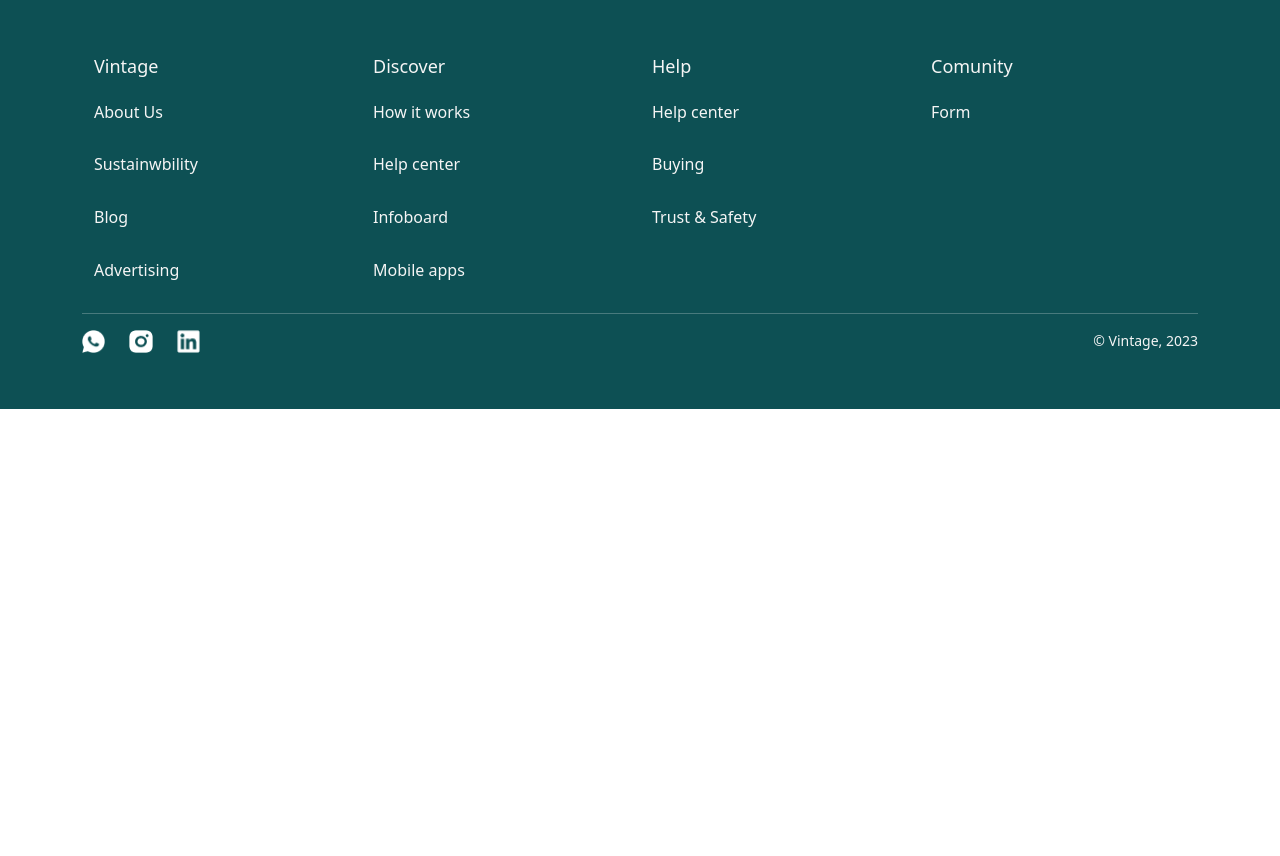
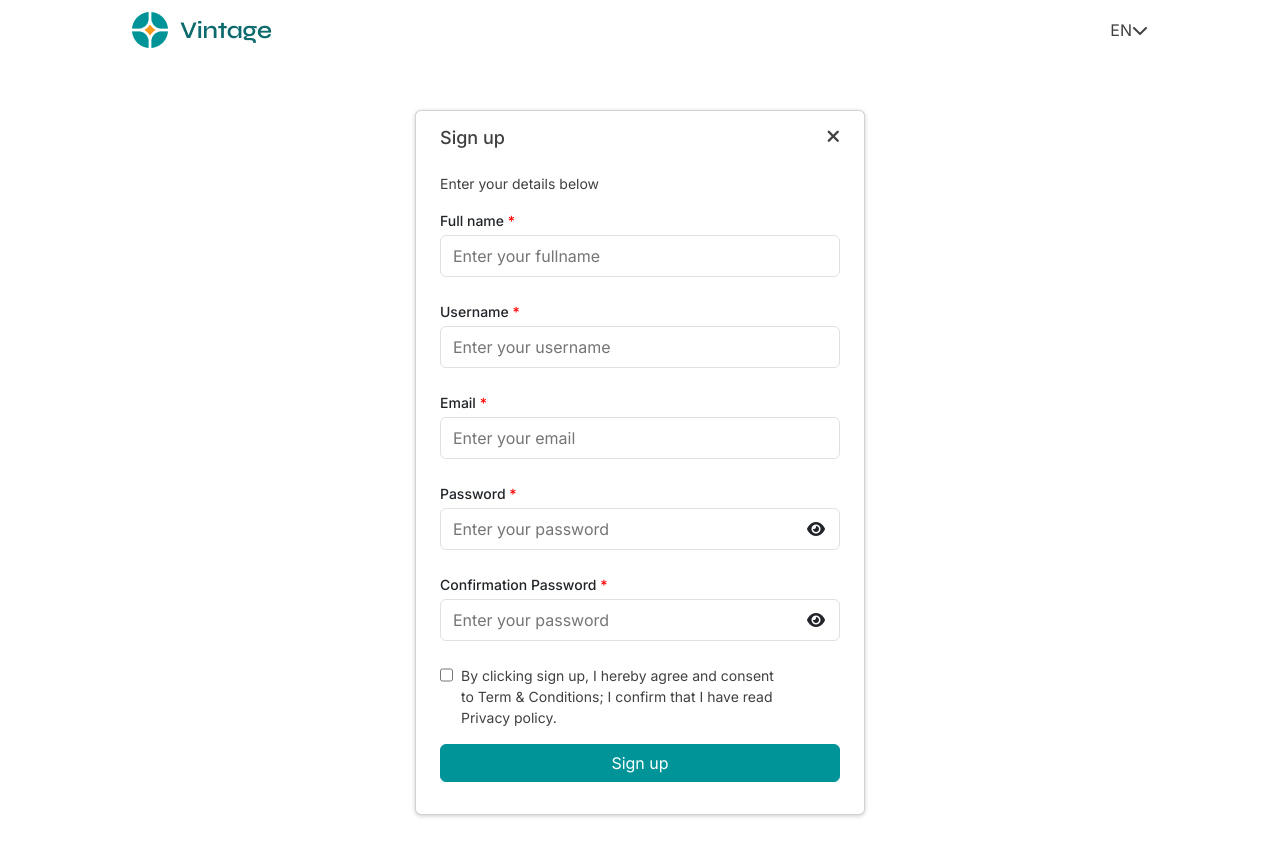
Before and after one commit to rizkiismail9a/vintage-app, a Vue app: page /signup in a window 1280 px wide. Shown: the top 856 px of the page. Before the commit the page ends 800 px from the top, so only its background shows below. Built offline with nearby package versions, Linux system fonts and the light colour scheme.

Commit message:
creating auth page

```diff
--- a/src/App.vue
+++ b/src/App.vue
@@ -1,9 +1,4 @@
 <template>
-  <!-- <NavbarComponent /> -->
   <router-view />
-  <footerComponent></footerComponent>
 </template>
-<script setup>
-// import NavbarComponent from "./components/Navbar/NavbarComponent.vue";
-import footerComponent from "./components/Footer/footerComponent.vue";
-</script>
+<script setup></script>
--- a/src/components/Navbar/NavbarComponent.vue
+++ b/src/components/Navbar/NavbarComponent.vue
@@ -14,8 +14,8 @@
         </form>
         <!-- auth menu -->
         <div class="d-flex navbar__auth justify-content-between align-items-center">
-          <button class="btn btn-outline-primary btn-login">Login</button>
-          <button class="btn btn-primary btn-signup">Signup</button>
+          <router-link to="/login" class="btn btn-outline-primary btn-login">Login</router-link>
+          <router-link to="/signup" class="btn btn-primary btn-signup">Signup</router-link>
         </div>
         <div style="color: #404040" class="language border-start">EN<i class="fa-solid fa-chevron-down"></i></div>
       </div>
--- /dev/null
+++ b/src/components/Navbar/simpleNavbar.vue
@@ -0,0 +1,41 @@
+<template>
+  <div class="navbar font-main fixed-top bg-white">
+    <div class="container navbar__container d-flex flex-md-row flex-column">
+      <!-- logo -->
+      <router-link to="/"><img src="../../assets/images/logo.png" alt="vintage logo" class="navbar__logo" /></router-link>
+      <div>
+        <div style="color: #404040" class="language">EN<i class="fa-solid fa-chevron-down"></i></div>
+      </div>
+    </div>
+  </div>
+</template>
+
+<script setup>
+import { ref } from "vue";
+import { useRouter } from "vue-router";
+const router = useRouter();
+</script>
+
+<style scoped>
+@media screen and (min-width: 992px) {
+  .navbar {
+    padding: 12px 120px 12px 120px;
+  }
+  .language {
+    padding-left: 27px;
+    margin-left: 27px;
+  }
+}
+@media screen and (max-width: 990px) {
+  .navbar__logo,
+  .navbar__form,
+  .navbar__auth,
+  .language {
+    margin-bottom: 12px;
+  }
+
+  .language {
+    border: none !important;
+  }
+}
+</style>
--- /dev/null
+++ b/src/components/auth/loginCard.vue
@@ -0,0 +1,56 @@
+<template>
+  <div class="login__card card font-main d-flex flex-column justify-content-between">
+    <!-- title -->
+    <h1 class="login__title m-0">Login to vintage</h1>
+    <div class="login__form">
+      <form class="d-flex flex-column justify-content-between">
+        <p class="login__subtitle">Enter your details below</p>
+        <div class="d-flex flex-column position-relative">
+          <label for="email" class="font-500 mb-1">Email <span style="color: red">*</span></label>
+          <input type="email" id="email" class="input__form mx-0" placeholder="Enter your email" />
+        </div>
+        <div class="d-flex flex-column position-relative">
+          <label for="password" class="font-500 mb-1">Password <span style="color: red">*</span></label>
+          <input type="password" id="password" class="input__form mx-0" placeholder="Enter your password" />
+          <i class="fa-solid fa-eye position-absolute" style="right: 15px; top: 38px"></i>
+        </div>
+        <button class="login__button btn btn-primary">Continue</button>
+      </form>
+    </div>
+  </div>
+</template>
+
+<script setup></script>
+
+<style scoped>
+.card {
+  width: 402px;
+  height: fit-content;
+  box-shadow: 0px 1px 4px 0px #00000033;
+}
+.login__title {
+  padding: 16px 24px 8px 24px;
+  font-size: 18px;
+  font-weight: 500;
+  color: #404040;
+}
+.login__subtitle {
+  font-size: 14px;
+  color: #404040;
+}
+.login__form {
+  padding: 16px 24px 8px 24px;
+}
+.input__form {
+  border: 1px solid #e0e0e0;
+  border-radius: 6px;
+  padding: 8px 12px 8px 12px;
+  margin-bottom: 24px;
+}
+label {
+  font-size: 14px;
+}
+.login__button {
+  margin: 16px 0 24px 0;
+}
+</style>
--- /dev/null
+++ b/src/components/auth/regCard.vue
@@ -0,0 +1,93 @@
+<template>
+  <div class="register__card card font-main d-flex flex-column justify-content-between">
+    <!-- title -->
+    <h1 class="register__title m-0 d-flex justify-content-between"><span>Sign up</span> <i class="fa-solid fa-xmark"></i></h1>
+    <div class="register__form">
+      <form class="d-flex flex-column justify-content-between">
+        <p class="register__subtitle">Enter your details below</p>
+        <!-- full name -->
+        <div class="d-flex flex-column position-relative">
+          <label for="fullName" class="font-500 mb-1">Full name <span style="color: red">*</span></label>
+          <input type="text" id="fullName" class="input__form mx-0" placeholder="Enter your fullname" />
+        </div>
+        <!-- username -->
+        <div class="d-flex flex-column position-relative">
+          <label for="username" class="font-500 mb-1">Username <span style="color: red">*</span></label>
+          <input type="text" id="username" class="input__form mx-0" placeholder="Enter your username" />
+        </div>
+        <!-- email -->
+        <div class="d-flex flex-column position-relative">
+          <label for="email" class="font-500 mb-1">Email <span style="color: red">*</span></label>
+          <input type="email" id="email" class="input__form mx-0" placeholder="Enter your email" />
+        </div>
+        <!-- password -->
+        <div class="d-flex flex-column position-relative">
+          <label for="password" class="font-500 mb-1">Password <span style="color: red">*</span></label>
+          <input type="password" id="password" class="input__form mx-0" placeholder="Enter your password" />
+          <i class="fa-solid fa-eye position-absolute" style="right: 15px; top: 38px"></i>
+        </div>
+        <!-- password -->
+        <div class="d-flex flex-column position-relative">
+          <label for="passwordConfirm" class="font-500 mb-1">Confirmation Password <span style="color: red">*</span></label>
+          <input type="password" id="passwordConfirm" class="input__form mx-0" placeholder="Enter your password" />
+          <i class="fa-solid fa-eye position-absolute" style="right: 15px; top: 38px"></i>
+        </div>
+        <div class="d-flex gap-2 agreement d-flex align-items-start">
+          <input type="checkbox" name="" id="" />
+          <p class="m-0">By clicking sign up, I hereby agree and consent to Term & Conditions; I confirm that I have read Privacy policy.</p>
+        </div>
+        <button class="register__button btn btn-primary">Sign up</button>
+      </form>
+    </div>
+  </div>
+</template>
+
+<script setup></script>
+
+<style scoped>
+.card {
+  width: 450px;
+  height: fit-content;
+  box-shadow: 0px 1px 4px 0px #00000033;
+  margin-top: 110px;
+  margin-bottom: 50px;
+}
+.register__title {
+  padding: 16px 24px 8px 24px;
+  font-size: 18px;
+  font-weight: 500;
+  color: #404040;
+}
+.register__subtitle {
+  font-size: 14px;
+  color: #404040;
+}
+.register__form {
+  padding: 16px 24px 8px 24px;
+}
+.input__form {
+  border: 1px solid #e0e0e0;
+  border-radius: 6px;
+  padding: 8px 12px 8px 12px;
+  margin-bottom: 24px;
+  font-size: 16px;
+}
+label {
+  font-size: 14px;
+}
+.register__button {
+  margin: 16px 0 24px 0;
+}
+.agreement {
+  width: 343px;
+  font-size: 14px;
+  font-weight: 400;
+  letter-spacing: 0em;
+  text-align: left;
+  color: #404040;
+}
+.agreement input {
+  width: 20px;
+  height: 20px;
+}
+</style>
--- a/src/router/index.js
+++ b/src/router/index.js
@@ -14,6 +14,16 @@ const router = createRouter({
       name: "Collection",
       component: () => import("../views/productCollections.vue"),
     },
+    {
+      path: "/login",
+      name: "Login",
+      component: () => import("../views/LoginView.vue"),
+    },
+    {
+      path: "/signup",
+      name: "Sign Up",
+      component: () => import("../views/registerView.vue"),
+    },
   ],
   scrollBehavior(to, from, savedPosition) {
     return { top: 0 };
--- a/src/views/HomeView.vue
+++ b/src/views/HomeView.vue
@@ -18,11 +18,13 @@
     <!-- New products -->
     <productsList product-title="New Products" class="new-products"></productsList>
   </main>
+  <footerComponent></footerComponent>
 </template>
 
 <script setup>
 import { ref } from "vue";
 import NavbarComponent from "../components/Navbar/NavbarComponent.vue";
+import footerComponent from "../components/Footer/footerComponent.vue";
 import bannerView from "../components/header/bannerView.vue";
 import productsList from "../components/products/productsList.vue";
 const brands = ref(["Vans", "Boho", "Mango", "Reebok", "Converse", "Sandro", "Nike", "Adidas", "Dior", "Puma", "Zara", "Bershka", "American Eagle"]);
--- /dev/null
+++ b/src/views/LoginView.vue
@@ -0,0 +1,11 @@
+<template>
+  <simpleNavbar></simpleNavbar>
+  <div class="container mx-auto d-flex justify-content-center align-items-center" style="min-height: 100vh">
+    <loginCard></loginCard>
+  </div>
+</template>
+
+<script setup>
+import simpleNavbar from "../components/Navbar/simpleNavbar.vue";
+import loginCard from "../components/auth/loginCard.vue";
+</script>
--- a/src/views/productCollections.vue
+++ b/src/views/productCollections.vue
@@ -18,6 +18,7 @@
       <productCard></productCard>
     </div>
   </div>
+  <footerComponent></footerComponent>
 </template>
 
 <script setup>
@@ -25,6 +26,7 @@ import { ref } from "vue";
 import { useRouter } from "vue-router";
 import NavbarComponent from "../components/Navbar/NavbarComponent.vue";
 import productCard from "../components/products/productCard.vue";
+import footerComponent from "../components/Footer/footerComponent.vue";
 const keyCard = ref("");
 const router = useRouter();
 function search(keyword) {
--- /dev/null
+++ b/src/views/registerView.vue
@@ -0,0 +1,11 @@
+<template>
+  <simpleNavbar></simpleNavbar>
+  <div class="container mx-auto d-flex justify-content-center align-items-center" style="min-height: 100vh">
+    <regCard></regCard>
+  </div>
+</template>
+
+<script setup>
+import simpleNavbar from "../components/Navbar/simpleNavbar.vue";
+import regCard from "../components/auth/regCard.vue";
+</script>
```
